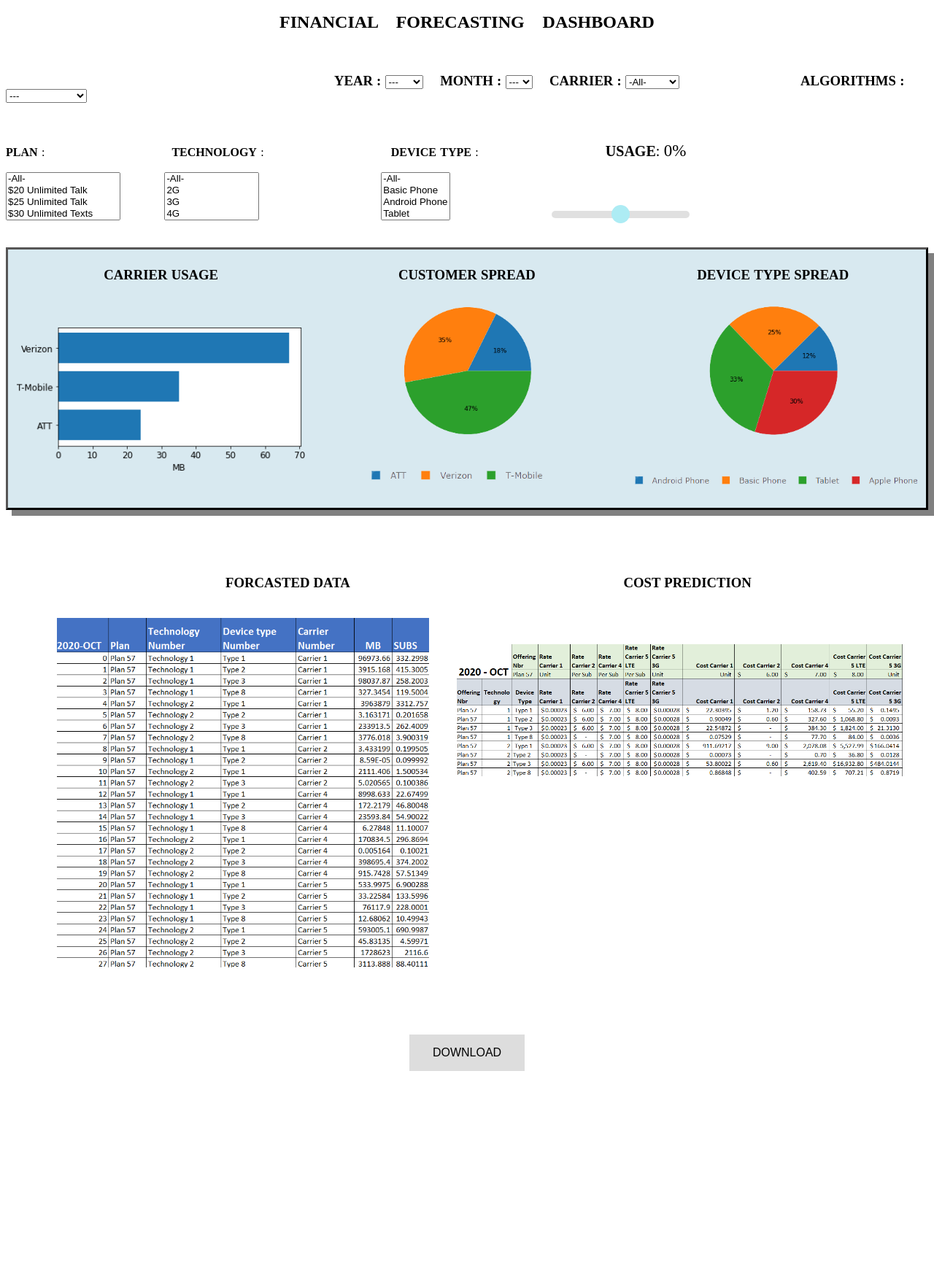
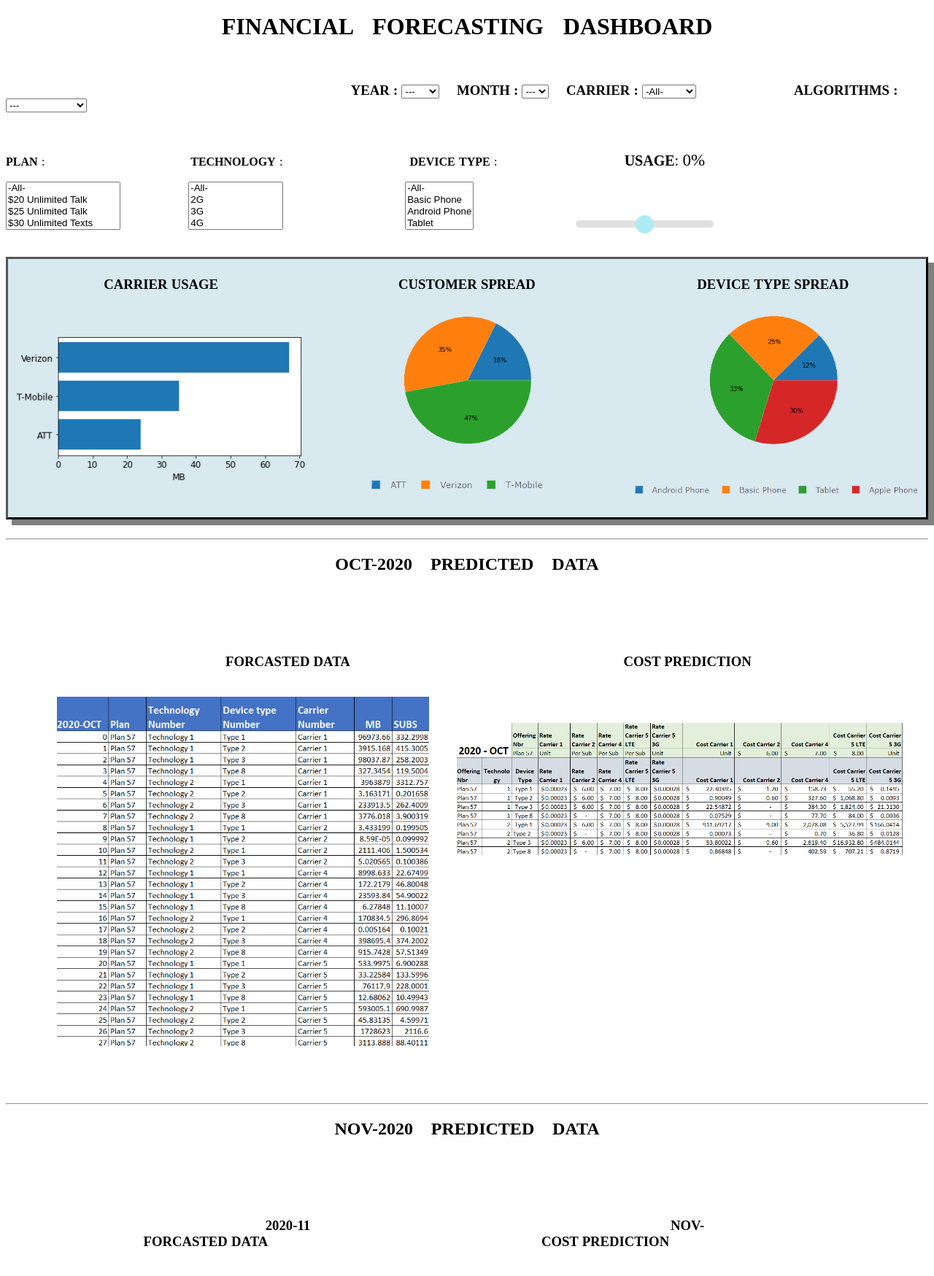
Before and after one commit to ARES1DATA/OCT-2020, a plain HTML site: page index.html in a window 1280 px wide. Shown: the part 82-1831 px from the top of the page at 73% size. Before the commit the page ends 1562 px from the top, so only its background shows below. Drawn offline with Linux system fonts and the light colour scheme.

Commit message:
Update index.html

```diff
--- a/index.html
+++ b/index.html
@@ -16,13 +16,18 @@
             <div class =" Content">
                     <div>
                         <center>
-                        <h2>FINANCIAL FORECASTING DASHBOARD</h2> </center> <br>
-                        <h3><b style="color: white">DevicDFASDJlfgsfFADSJFOIKDKFASfgsdsdfODSJOet</b><label for="carrier">YEAR<span style="color: white">i</span><span style="color: black">:</span><span style="color: white">i</span><select id="carrier" name="carrier">
+                        <h1>FINANCIAL FORECASTING DASHBOARD</h1> </center> <br>
+
+<!-- <form action="file:///E:/mb/index.html" onsubmit="myFunction()" method="get" target="_blank"> -->
+
+
+                        <h3><b style="color: white">DevicDFASDJlfgsfFADSJFOIKDKFASfgsdsdfODSJOet</b>
+                            <label for="year">YEAR<span style="color: white">i</span><span style="color: black">:</span><span style="color: white">i</span><select id="year" name="year">
                                 <option value="0">---</option>
                                 <option value="1">2020</option>
                                 <option value="2">2021</option>
                                 </select></label>
-                                <label for="carrier">MONTH<span style="color: white">i</span><span style="color: black">:</span><span style="color: white">i</span><select id="carrier" name="carrier">
+                                <label for="month">MONTH<span style="color: white">i</span><span style="color: black">:</span><span style="color: white">i</span><select id="month" name="month">
                                     <option value="0">---</option>
                                     <option value="1">01</option>
                                     <option value="2">02</option>
@@ -37,27 +42,26 @@
                                     <option value="1">11</option>
                                     <option value="2">12</option>
                                     </select></label>
+
                        <label for="carrier">CARRIER<span style="color: white">i</span><span style="color: black">:</span><span style="color: white">i</span><select id="carrier" name="carrier">
                             <option value="0">-All-</option>
                             <option value="1">T-Mobile</option>
                             <option value="2">ATT</option>
                             <option value="3">Verizon</option>
-                            </select></label>
-                        <span style="color: white">SPACE </span><b style="color: white">e</b><b style="color: white">icet</b>
-                            <label for="carrier">ALGORITHMS<span style="color: white">i</span><span style="color: black">:</span><span style="color: white">i</span><select id="carrier" name="carrier">
+                            </select></label><span style="color: white">SPACE </span><b style="color: white">DK</b><b style="color: white"></b>
+
+
+                        <label for="carrier">ALGORITHMS<span style="color: white">i</span><span style="color: black">:</span><span style="color: white">i</span><select id="carrier" name="carrier">
                                 <option value="0">---</option>
                                 <option value="1">XGBoost</option>
                                 <option value="2">RandomForest</option>
                                 <option value="3">KNN</option>
-                                </select></label></h3><br>
-
-
-
+                                </select></label></h3><center><br>
                     </div>
 
 
                 </div>
-                <p class="a"><b>PLAN</b><span style="color: white">I</span>: <span ><b>TECHNOLOGY</b><span style="color: white">I</span>:</span> <span><b>DEVICE</b><span style="color: white">I</span><b>TYPE</b><span style="color: white">I</span>: <sapn><b style="font-size:20">USAGE</b><span style="font-size:20">:</span><span style="color: white">I</span></sapn><span style="font-size:23" id="demo"></span><span style="font-size:23">%</span></p>
+                <p class="a"><b>PLAN</b><span style="color: white">I</span>: <span ><span style="color: white">Iffff</span><b>TECHNOLOGY</b><span style="color: white">I</span>:</span> <span><b>DEVICE</b><span style="color: white">I</span><b>TYPE</b><span style="color: white">I</span>: <sapn><b style="font-size:20">USAGE</b><span style="font-size:20">:</span><span style="color: white">I</span></sapn><span style="font-size:23" id="demo"></span><span style="font-size:23">%</span></p>
                 <label id="plan" name="plan"></label><select multiple id="plan" name="plan" >
                                 <option value="0">-All-</option>
                                 <option value="1">$20 Unlimited Talk</option>
@@ -70,13 +74,13 @@
 
 
 
-                                <label for="tech"><b style="color: white">tech</b><span style="color: white">i</span><span style="color: white">i</span></label><select multiple  id="tech" name="tech">
+                                <label for="tech"><b style="color: white">tech</b><span style="color: white">ijkkuj</span><span style="color: white">i</span></label><select multiple  id="tech" name="tech">
                                     <option value="0">-All-</option>
                                     <option value="2">2G</option>
                                     <option value="3">3G</option>
                                     <option value="4">4G</option>
                                     <option value="4">5G</option>
-
+                                    <option value="4">5G LITE</option>
                                 </select>
 
 
@@ -101,6 +105,14 @@
                                           output.innerHTML = this.value;
                                         }
                                         </script>
+                                        <!-- <script>
+                                            function myFunction() {
+                                              alert("The form was submitted and trying to predict");
+                                            }
+                                            </script> -->
+
+                                        <!-- <span style ="color:white">dfjd</span><input type="submit" value="predict" class="submit1"></center>
+                                    </form>                     -->
                 </div>
 
                                 <br>
@@ -130,10 +142,11 @@
                                     </div>
                                 </div>
                 </div>
-
-
+                <BR>
+                <hr>
 
                 <div class="row">
+                    <CENTER><h2>OCT-2020 PREDICTED DATA</h2></CENTER>
                     <div class="column1"><center>
                         <h3><b style="color: white">DEVICEtypeGFHFDGH  </b>FORCASTED<span style="color: white">i</span>DATA</h3></center>  <br>
                         <img src='data.png' alt="usage"style="width:125%">
@@ -145,9 +158,39 @@
                         <img src='rate.png' alt="usage" style="width:150%"> <br><br>
 
                     </div>
+                </div>
+                <hr>
+                <div class="row">
+                    <CENTER><h2>NOV-2020 PREDICTED DATA</h2></CENTER>
+                    <div class="column1"><center>
+                        <h3><b style="color: white">DEVICEtypeGFHFDGH  </b>2020-11 FORCASTED<span style="color: white">i</span>DATA</h3></center>  <br>
+                        <img src='data1.png' alt="usage"style="width:125%">
+                    </div>
+                    <span> </span>
 
+                    <div class="column1"><center>
+                        <h3><b style="color: white">DEVICEtypeGFHFDGH  </b>NOV-COST<span style="color: white">i</span>PREDICTION</h3></center><br><br><br>
+                        <img src='rate1.png' alt="usage" style="width:150%"> <br>
+
+                    </div>
                 </div>
-                                <br>
+                    <hr>
+                    <div class="row">
+                        <CENTER><h2>DEC-2020 PREDICTED DATA</h2></CENTER>
+                        <div class="column1"><center>
+                            <h3><b style="color: white">DEVICEtypeGFHFDGH  </b>DEC-2020 FORCASTED<span style="color: white">i</span>DATA</h3></center>  <br>
+                            <img src='dec.png' alt="usage"style="width:125%">
+                        </div>
+                        <span> </span>
+                        <div class="column1"><center>
+                            <h3><b style="color: white">DEVICEtypeGFHFDGH  </b>DEC-COST<span style="color: white">i</span>PREDICTION</h3></center><br><br><br>
+                            <img src='rate2.png' alt="usage" style="width:150%">
+
+                        </div>
+                    </div>
+                        <hr>
+
+
                                 <center>
                                 <input type="submit" class="submit" value="DOWNLOAD" >
                                 </center>
```
